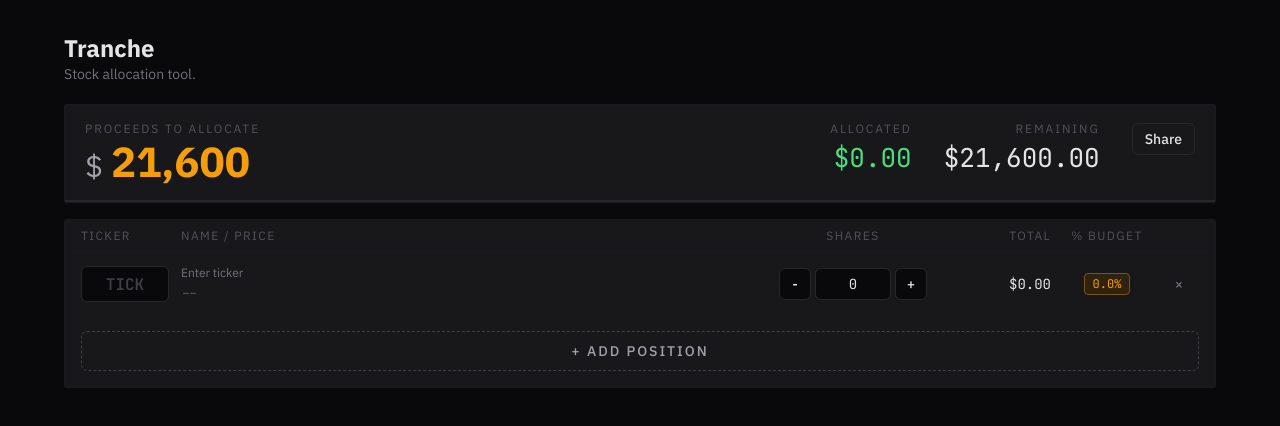
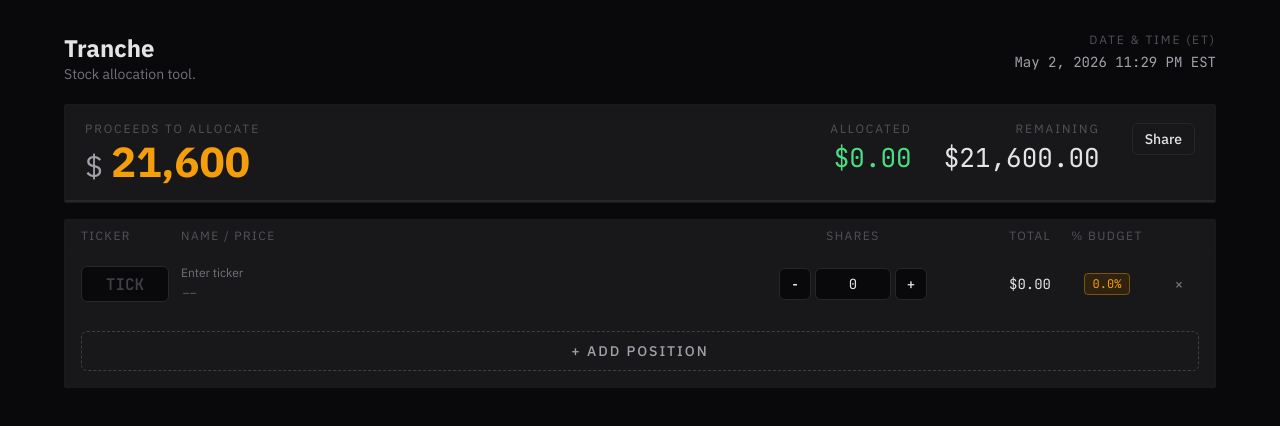
Before and after one commit to parvezk/tranche, a Next.js app: page / in a window 1280 px wide. Shown: the top 426 px of the page. Built offline with nearby package versions, Linux system fonts and the light colour scheme.

Commit message:
Match requested Eastern date/time display format

```diff
--- a/app/page.tsx
+++ b/app/page.tsx
@@ -20,6 +20,24 @@ const budgetNumber = new Intl.NumberFormat("en-US", {
   minimumFractionDigits: 0,
   maximumFractionDigits: 2,
 });
+
+const dateFormatter = new Intl.DateTimeFormat("en-US", {
+  month: "long",
+  day: "numeric",
+  year: "numeric",
+  timeZone: "America/New_York",
+});
+
+const timeFormatter = new Intl.DateTimeFormat("en-US", {
+  hour: "numeric",
+  minute: "2-digit",
+  hour12: true,
+  timeZone: "America/New_York",
+});
+
+function formatEasternDateTime(date: Date) {
+  return `${dateFormatter.format(date)} ${timeFormatter.format(date)} EST`;
+}
 
 function formatSignedPct(value: number | null) {
   if (typeof value !== "number") {
@@ -127,6 +145,7 @@ export default function Home() {
   const [budgetDraft, setBudgetDraft] = useState("");
   const [activePopoverId, setActivePopoverId] = useState<string | null>(null);
   const [perfLoadingMap, setPerfLoadingMap] = useState<Record<string, boolean>>({});
+  const [currentDateTime, setCurrentDateTime] = useState(() => formatEasternDateTime(new Date()));
 
   const openTimerRef = useRef<ReturnType<typeof setTimeout> | null>(null);
   const closeTimerRef = useRef<ReturnType<typeof setTimeout> | null>(null);
@@ -417,12 +436,28 @@ export default function Home() {
     toast.success("Share URL copied");
   }, [budget, positions]);
 
+  useEffect(() => {
+    const updateDateTime = () => {
+      setCurrentDateTime(formatEasternDateTime(new Date()));
+    };
+
+    updateDateTime();
+    const interval = setInterval(updateDateTime, 60_000);
+    return () => clearInterval(interval);
+  }, []);
+
   return (
     <main className="min-h-screen overflow-x-hidden bg-[#09090b] px-3 py-6 text-[#e4e4e7] sm:px-6 sm:py-8">
       <div className="mx-auto flex w-full max-w-6xl flex-col gap-4">
-        <div className="pb-1">
-          <h1 className="text-2xl font-bold text-[#e4e4e7] [font-family:var(--font-ui)]">Tranche</h1>
-          <p className="text-sm text-[#71717a]">Stock allocation tool.</p>
+        <div className="flex items-start justify-between gap-3 pb-1">
+          <div>
+            <h1 className="text-2xl font-bold text-[#e4e4e7] [font-family:var(--font-ui)]">Tranche</h1>
+            <p className="text-sm text-[#71717a]">Stock allocation tool.</p>
+          </div>
+          <div className="text-right">
+            <p className="text-xs uppercase tracking-[0.16em] text-[#52525b]">Date & time (ET)</p>
+            <p className="mt-1 text-sm text-[#a1a1aa] [font-family:var(--font-mono)]">{currentDateTime}</p>
+          </div>
         </div>
 
         <header className="overflow-hidden rounded-sm border border-[#1a1a1e] bg-[#18181b]">
```
